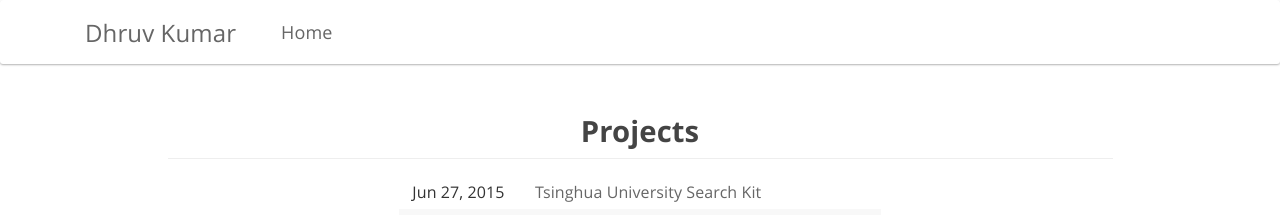
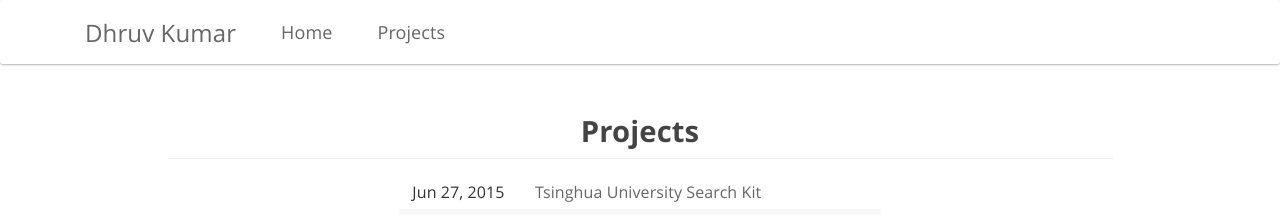
Before and after one commit to kudhru/old-personal-repo, a Jekyll site: the page built from projects.html, in a window 1280 px wide. Shown: the top 215 px of the page. Built offline with Jekyll 4.4.1, drawn with Linux system fonts in a browser that asks for light colours; nearby versions of some CDN libraries.

Commit message:
more changes

```diff
--- a/_includes/navbar.html
+++ b/_includes/navbar.html
@@ -16,9 +16,9 @@
                 <li>
                     <a href="{{ site.baseurl }}/" style="padding-left: 30px">Home</a>
                 </li>
-                <!--<li>-->
-                    <!--<a href="{{ site.baseurl }}/projects" style="padding-left: 30px">Projects</a>-->
-                <!--</li>-->
+                <li>
+                    <a href="{{ site.baseurl }}/projects" style="padding-left: 30px">Projects</a>
+                </li>
                 <!--<li>-->
                     <!--<a href="{{ site.baseurl }}/reading" style="padding-left: 30px">Reading</a>-->
                 <!--</li>-->
```
